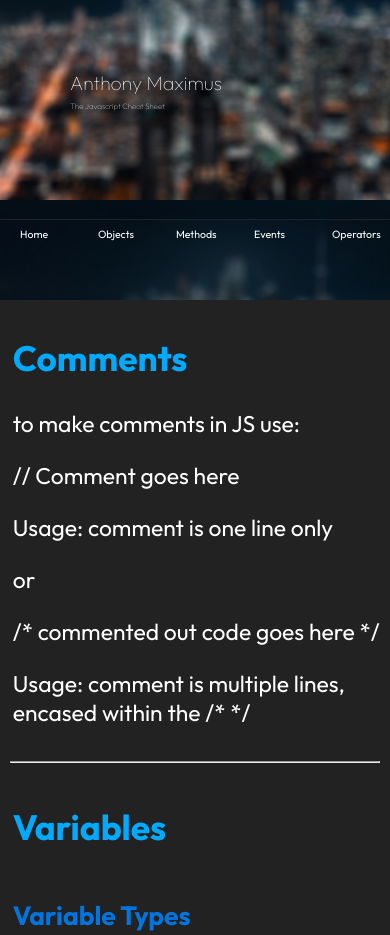
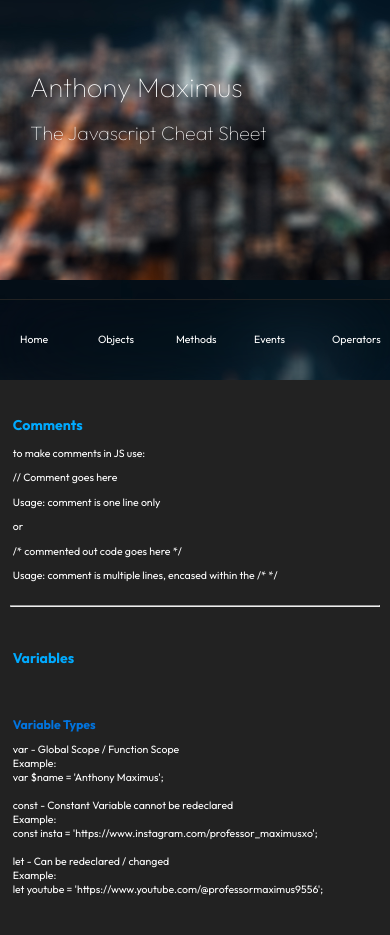
Before and after one commit to dmsn0067/JavaScript-Cheat-Sheet, a plain HTML site: page index.html in a window 390 px wide. Shown: the top 935 px of the page. Drawn offline with Linux system fonts and the light colour scheme.

Commit message:
Add files via upload

```diff
--- a/css/style.css
+++ b/css/style.css
@@ -42,6 +42,7 @@ header {
     background-position: 0px -100px;
     background-attachment: fixed;
     height: 60vh;
+    min-height: 380px;
     position: relative;
 }
 
@@ -254,12 +255,33 @@ footer img:hover {
         overflow-x: hidden;
     }
 
+    h1 {
+        font-size: .8em;
+    }
+
+    h2 {
+        font-size: .7em;
+    }
+
+    p {
+        font-size: .6em;
+    }
+
     header {
         height: 300px;
     }
 
+    header h1 {
+        font-size: 7vw;
+    }
+
+    header h2 {
+        font-size: 5vw;
+    }
+
     .logocontainer {
-        transform: translate(50px, 50px);
+        transform: translate(10px, 50px);
+        width: 80%;
     }
 
     nav {
@@ -272,6 +294,10 @@ footer img:hover {
         grid-template-columns: 1fr 1fr 1fr 1fr 1fr;
         margin: 0;
         padding: 0;
+    }
+
+    nav ol li {
+        margin-top: 25px;
     }
 
     nav ol li a {
@@ -303,6 +329,10 @@ footer img:hover {
         font-size: .7em;
     }
 
+    .box {
+        margin: 2px;
+    }
+
     .magnifyTr:hover {
         transform: scale(1);
     }
@@ -316,6 +346,7 @@ footer img:hover {
     }
 
 }
+
 
 @media print {
 
@@ -344,6 +375,11 @@ footer img:hover {
         display: none;
     }
 
+    [for="magnify"],
+    #magnify {
+        display: none;
+    }
+
     .box {
         background-color: #121212;
         border: 2px solid #000;
```
